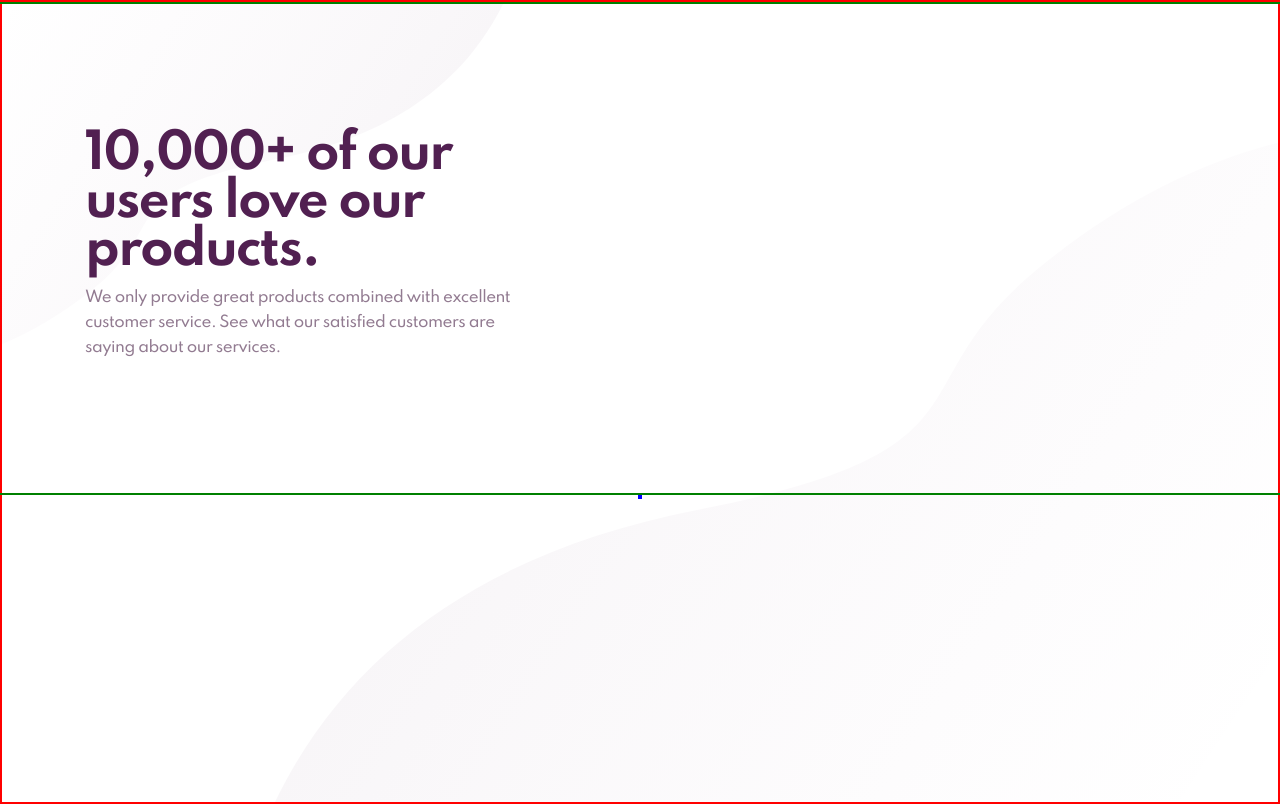
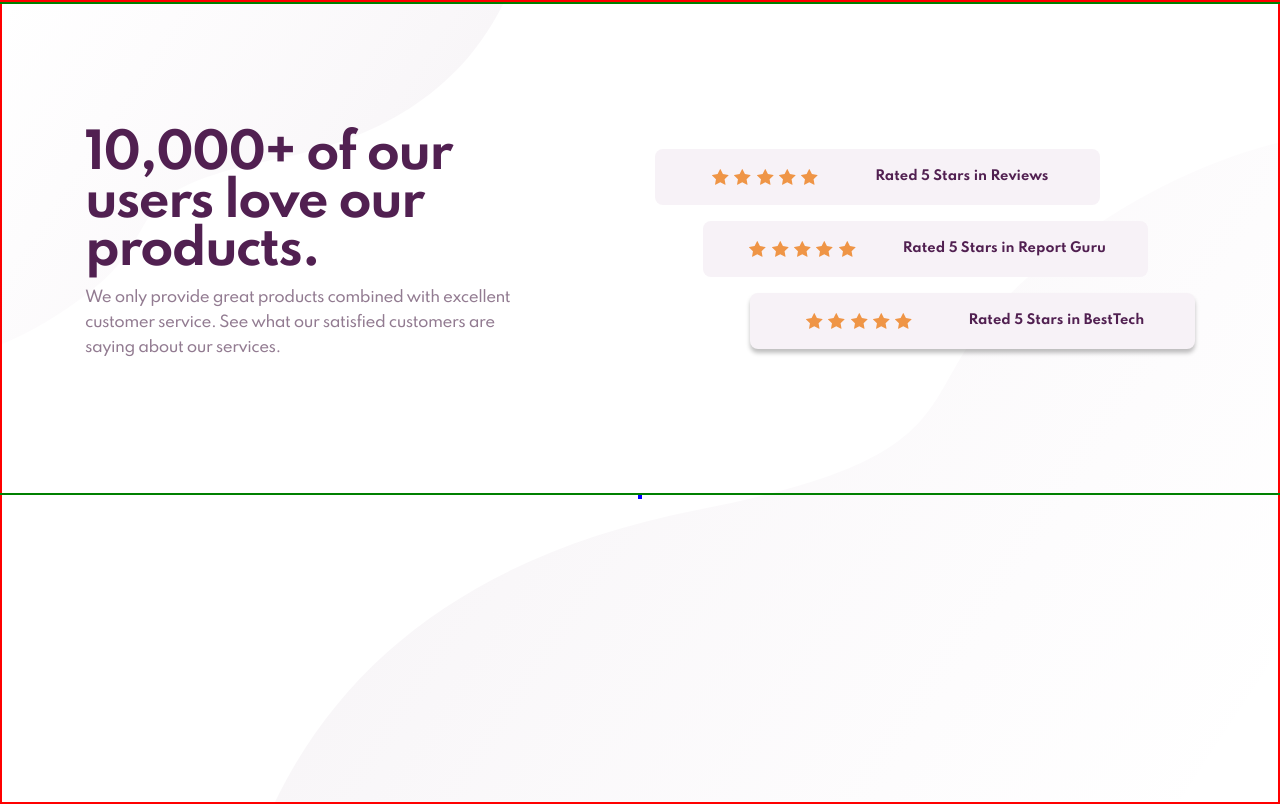
Before and after one commit to Dripcoding/front-end-mentor-social-proof, a website built with webpack: page src/index.html in a window 1280 px wide. Shown: the top 804 px of the page. Built offline with nearby package versions, Linux system fonts and the light colour scheme.

Commit message:
set up star-ratings cards

```diff
--- a/src/index.html
+++ b/src/index.html
@@ -28,9 +28,36 @@
 				</div>
 				<!-- star ratings card -->
 				<div class="mainCardContainer__ratingsContainer">
-					<div class="mainCardContainer__ratingCardOne"></div>
-					<div class="mainCardContainer__ratingCardTwo"></div>
-					<div class="mainCardContainer__ratingCardThree"></div>
+					<div class="mainCardContainer__ratingCardOne">
+						<div class="mainCardContainer__starContainer">
+							<img src="../assets/images/icon-star.svg" alt=" a yellow star">
+							<img src="../assets/images/icon-star.svg" alt=" a yellow star">
+							<img src="../assets/images/icon-star.svg" alt=" a yellow star">
+							<img src="../assets/images/icon-star.svg" alt=" a yellow star">
+							<img src="../assets/images/icon-star.svg" alt=" a yellow star">
+						</div>
+						<p>Rated 5 Stars in Reviews</p>
+					</div>
+					<div class="mainCardContainer__ratingCardTwo">
+						<div class="mainCardContainer__starContainer">
+							<img src="../assets/images/icon-star.svg" alt=" a yellow star">
+							<img src="../assets/images/icon-star.svg" alt=" a yellow star">
+							<img src="../assets/images/icon-star.svg" alt=" a yellow star">
+							<img src="../assets/images/icon-star.svg" alt=" a yellow star">
+							<img src="../assets/images/icon-star.svg" alt=" a yellow star">
+						</div>
+						<p>Rated 5 Stars in Report Guru</p>
+					</div>
+					<div class="mainCardContainer__ratingCardThree">
+						<div class="mainCardContainer__starContainer">
+							<img src="../assets/images/icon-star.svg" alt=" a yellow star">
+							<img src="../assets/images/icon-star.svg" alt=" a yellow star">
+							<img src="../assets/images/icon-star.svg" alt=" a yellow star">
+							<img src="../assets/images/icon-star.svg" alt=" a yellow star">
+							<img src="../assets/images/icon-star.svg" alt=" a yellow star">
+						</div>
+						<p>Rated 5 Stars in BestTech</p>
+					</div>
 				</div>
 			</section>
 			<!-- bottom section -->
--- a/src/styles/main.scss
+++ b/src/styles/main.scss
@@ -1,4 +1,5 @@
 @use 'mixins' as *;
+@use 'pallette' as *;
 
 html {
     height: 100vh;
@@ -25,8 +26,11 @@ main {
     width: 1440px;
 
     .mainCardContainer {
+        align-items: center;
         border: 2px solid green;
+        display: flex;
         height: 235px;
+        justify-content: space-between;
         padding: 127px 165px;
         width: 1110px;
 
@@ -48,6 +52,61 @@ main {
                 @include social-proof-header-description;
             }
         }
+        .mainCardContainer__ratingsContainer {
+            align-items: center;
+            display: flex;
+            flex-direction: column;
+            height: 200px;
+            justify-content: flex-start;
+            width: 540px;
+
+            p {
+                @include social-proof-star-rating-card;
+                vertical-align: middle;
+            }
+
+            .mainCardContainer__ratingCardOne, .mainCardContainer__ratingCardTwo, .mainCardContainer__ratingCardThree {
+                @include social-proof-star-rating-card;
+                align-items: center;
+                background-color: #F7F2F7;
+                display: flex;
+                justify-content: space-evenly;
+                padding-bottom: 20px;
+                padding-top: 20px;
+
+                p {
+                    align-items: center;
+                    color: #512051;
+                    display: flex;
+                    font-family: $Spartan;
+                    font-size: 13px;
+                    font-style: normal;
+                    font-weight: 700;
+                    height: 15px;
+                    letter-spacing: 0px;
+                    line-height: 15px;
+                    text-align: left;
+                    width: fit-content;
+                }
+                .mainCardContainer__starContainer {
+                    @include social-proof-star-icon-container;
+                }
+            }
+            .mainCardContainer__ratingCardOne {
+                align-self: flex-start;
+                margin-bottom: 16px;
+            }
+            .mainCardContainer__ratingCardTwo {
+                align-self: center;
+                margin-bottom: 16px;
+            }
+            .mainCardContainer__ratingCardThree {
+                align-self: flex-end;
+                box-shadow: 0px 4px 4px rgba(0, 0, 0, 0.25);
+                margin-bottom: 16px;
+
+            }
+        }
     }
 
     .secondaryCardContainer {
--- a/src/styles/mixins.scss
+++ b/src/styles/mixins.scss
@@ -34,15 +34,16 @@ $Spartan: "Spartan", sans-serif;
 
 // hero star rating card
 @mixin social-proof-star-rating-card {
-    font-family: $Spartan;
-    font-size: 13px;
-    font-style: normal;
-    font-weight: 700;
+    border-radius: 8px;
     height: 56px;
-    letter-spacing: 0px;
-    line-height: 15px;
-    text-align: left;
     width: 445px;
+}
+@mixin social-proof-star-icon-container {
+    display: flex;
+    justify-content: space-evenly;
+    align-items: center;
+    width: 117px;
+    height: 16px;
 }
 
 // testimonial cards
```
